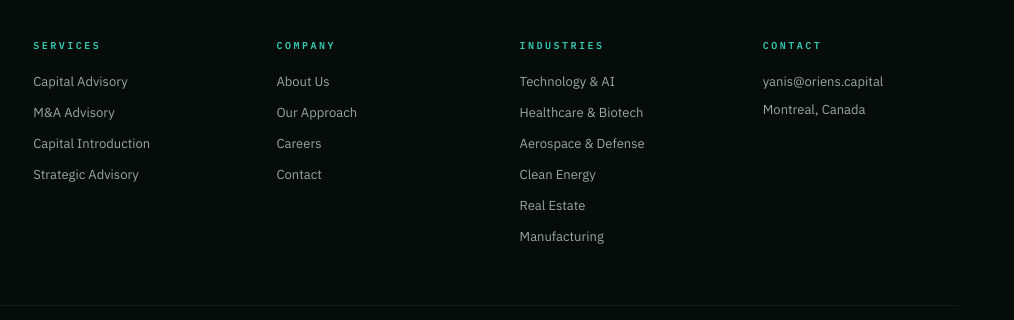
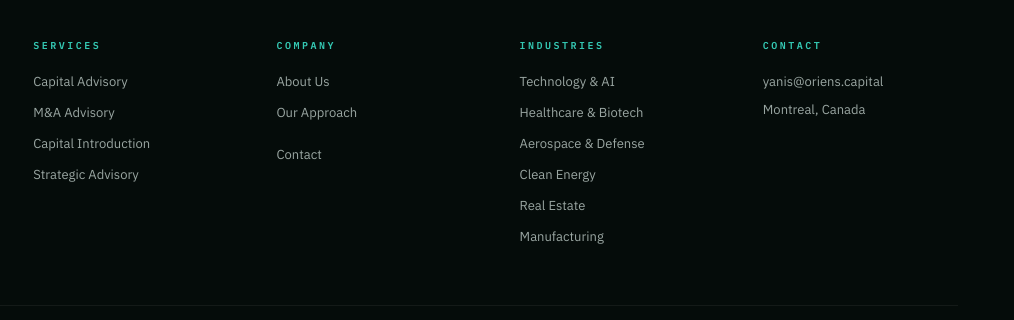
Before and after one commit to OriensCapital/orienscapitalwebsite, a plain HTML site: page index.html in a window 1280 px wide. Shown: the part 3546-3866 px from the top of the page, 266-1280 px from the left. Drawn offline with Linux system fonts and the light colour scheme.

Commit message:
Remove 'Careers' link from footer
Removed the 'Careers' link from the footer.

```diff
--- a/index.html
+++ b/index.html
@@ -514,7 +514,7 @@
         <ul style="list-style:none; display:flex; flex-direction:column; gap:11px;">
           <li><a href="#about" class="footer-link" style="font-size:13px; color:#9AA6A2; transition:color .2s;">About Us</a></li>
           <li><a href="#approach" class="footer-link" style="font-size:13px; color:#9AA6A2; transition:color .2s;">Our Approach</a></li>
-          <li><a href="#" class="footer-link" style="font-size:13px; color:#9AA6A2; transition:color .2s;">Careers</a></li>
+          <li><a href="#" class="footer-link" style="font-size:13px; color:#9AA6A2; transition:color .2s;"></a></li>
           <li><a href="#contact" class="footer-link" style="font-size:13px; color:#9AA6A2; transition:color .2s;">Contact</a></li>
         </ul>
       </div>
```
